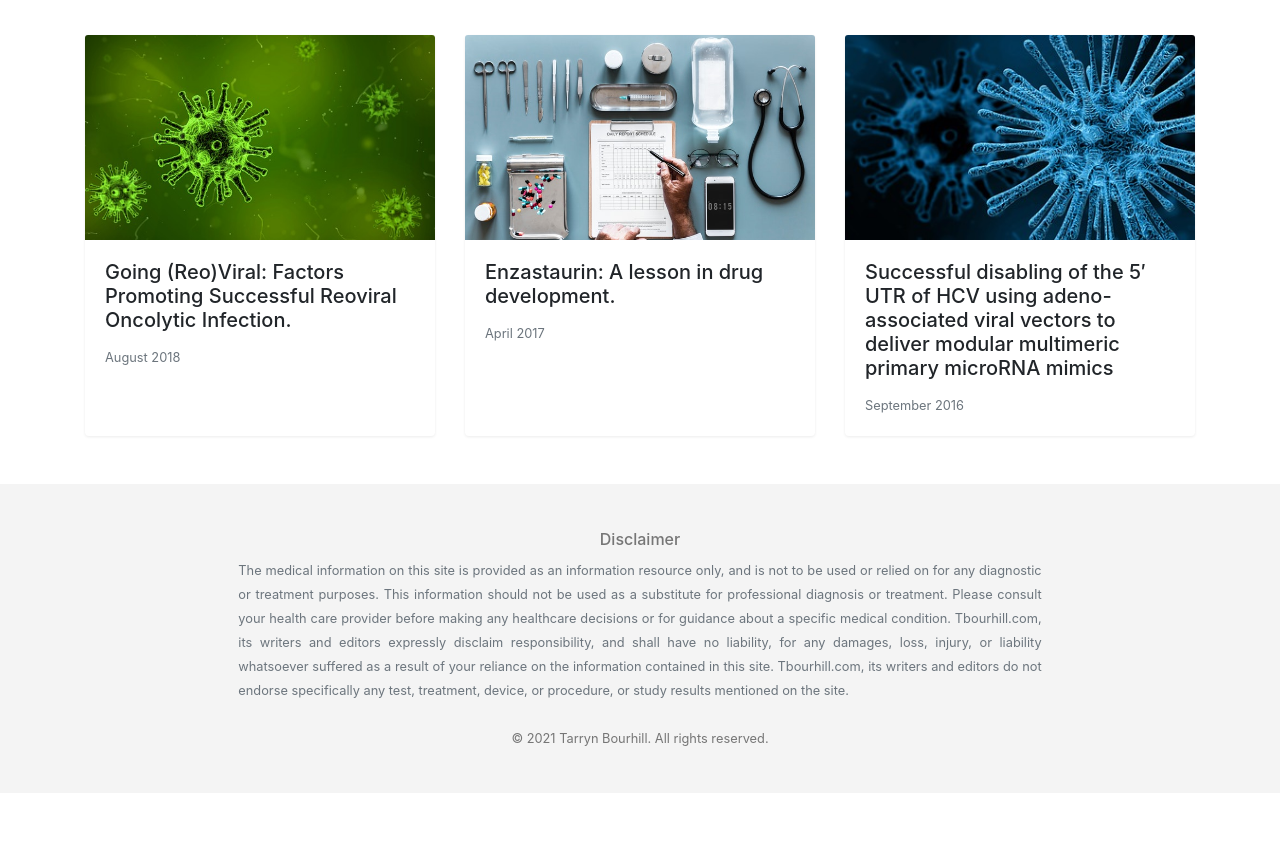
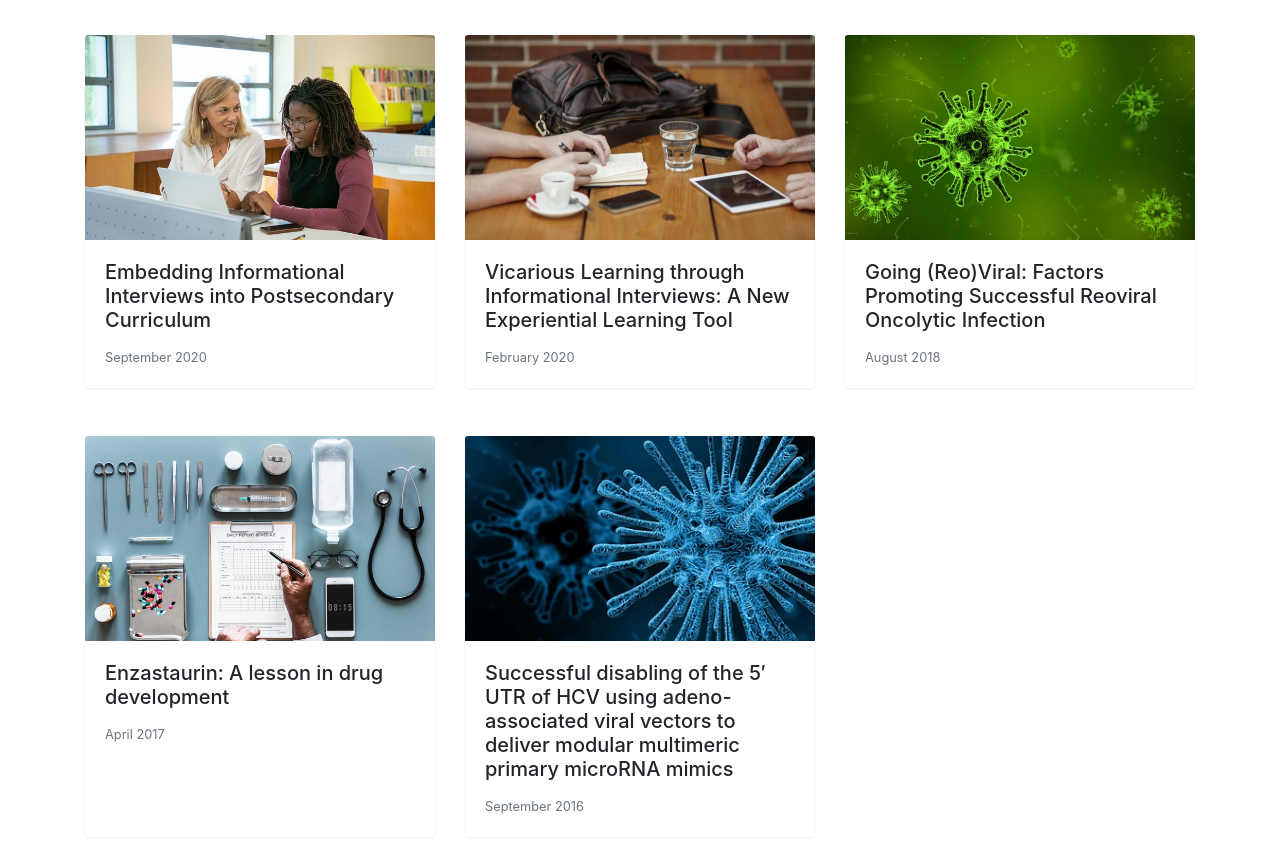
Before and after one commit to tbourhill/tbourhill.github.io, a Jekyll site: the page built from publications.html, in a window 1280 px wide and 900 px high, scrolled down 807 px. Shown: the top 853 px of the window. Built offline with Jekyll 4.4.1, drawn with Linux system fonts in a browser that asks for light colours; nearby versions of some CDN libraries; before the commit the page ends 1600 px from its top, so only the background shows below that.

Commit message:
Updated publications for 2020

```diff
--- a/_data/publications.yml
+++ b/_data/publications.yml
@@ -1,8 +1,16 @@
-- title: "Going (Reo)Viral: Factors Promoting Successful Reoviral Oncolytic Infection."
+- title: "Embedding Informational Interviews into Postsecondary Curriculum"
+  link: http://cjcdonline.ca/download/embedding-informational-interviews-into-postsecondary-curriculum/
+  date: 2020-09-15
+  image: assets/images/kampus-production-5940706.jpg
+- title: "Vicarious Learning through Informational Interviews: A New Experiential Learning Tool"
+  link: https://journalhosting.ucalgary.ca/index.php/pplt/article/view/68677
+  date: 2020-02-24
+  image: assets/images/office-336368_640.jpg
+- title: "Going (Reo)Viral: Factors Promoting Successful Reoviral Oncolytic Infection"
   link: https://www.mdpi.com/1999-4915/10/8/421
   date: 2018-08-01
   image: assets/images/virus-1812092_640.jpg
-- title: "Enzastaurin: A lesson in drug development."
+- title: "Enzastaurin: A lesson in drug development"
   link: https://www.sciencedirect.com/science/article/abs/pii/S1040842817300537
   date: 2017-04-01
   image: assets/images/aerial-aerial-view-care-935869.jpg
```
Also changed, not shown: _data/clips.yml (line endings or trailing spaces), assets/images/kampus-production-5940706.jpg (added), assets/images/office-336368_640.jpg (added).
